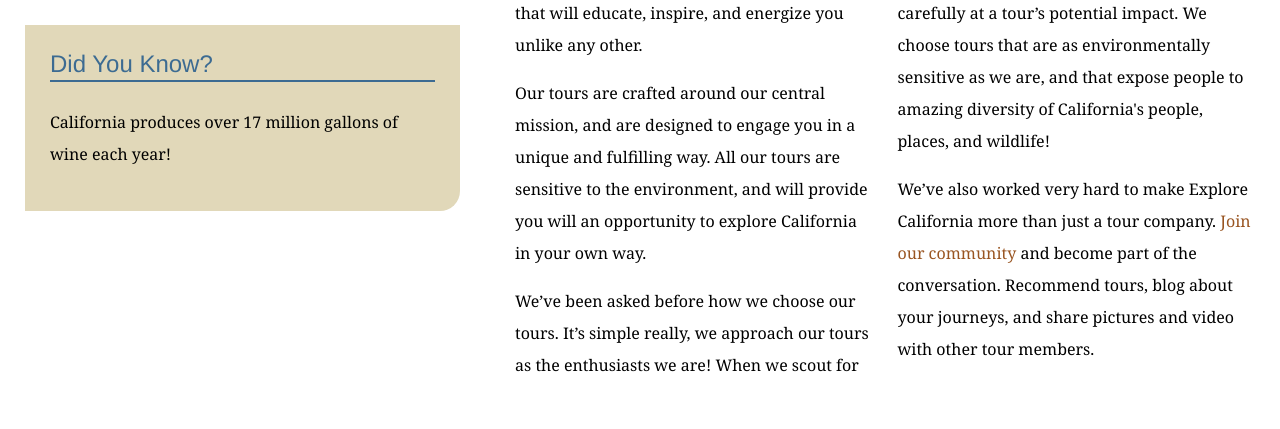
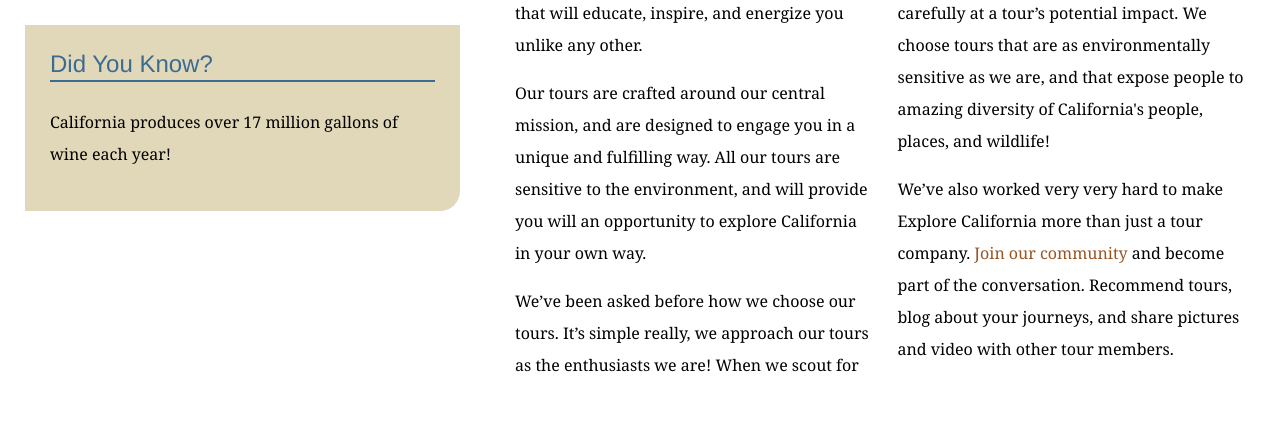
Before and after one commit to rdk2819/explore_california, a plain HTML site: page mission.html in a window 1280 px wide. Shown: the part 831-1260 px from the top of the page. Drawn offline with Linux system fonts and the light colour scheme.

```diff
--- a/mission.html
+++ b/mission.html
@@ -65,7 +65,7 @@
             <p>We are passionate about California and preserving the abundant resources that make it so unique. Our goal at Explore California is to transform your vacation into an adventure that will educate, inspire, and energize you unlike any other.</p>
             <p>Our tours are crafted around our central mission, and are designed to engage you in a unique and fulfilling way. All our tours are sensitive to the environment, and will provide you will an opportunity to explore California in your own way.</p>
             <p>We&rsquo;ve been asked before how we choose our tours. It&rsquo;s simple really, we approach our tours as the enthusiasts we are! When we scout for locations, choose tour options, or explore the surrounding area for exciting side-tours, we ask ourselves one question, &ldquo;is this something we would want to do?&rdquo; We also look very carefully at a tour&rsquo;s potential impact. We choose tours that are as environmentally sensitive as we are, and that expose people to amazing diversity of California's people, places, and wildlife!</p>
-            <p>We&rsquo;ve also worked very hard to make Explore California more than just a tour company. <a href="explorers/join.html">Join our community</a> and become part of the conversation. Recommend tours, blog about your journeys, and share pictures and video with other tour members.</p>
+            <p>We&rsquo;ve also worked very very hard to make Explore California more than just a tour company. <a href="explorers/join.html">Join our community</a> and become part of the conversation. Recommend tours, blog about your journeys, and share pictures and video with other tour members.</p>
           </div>
         </div>
       </div>
```
